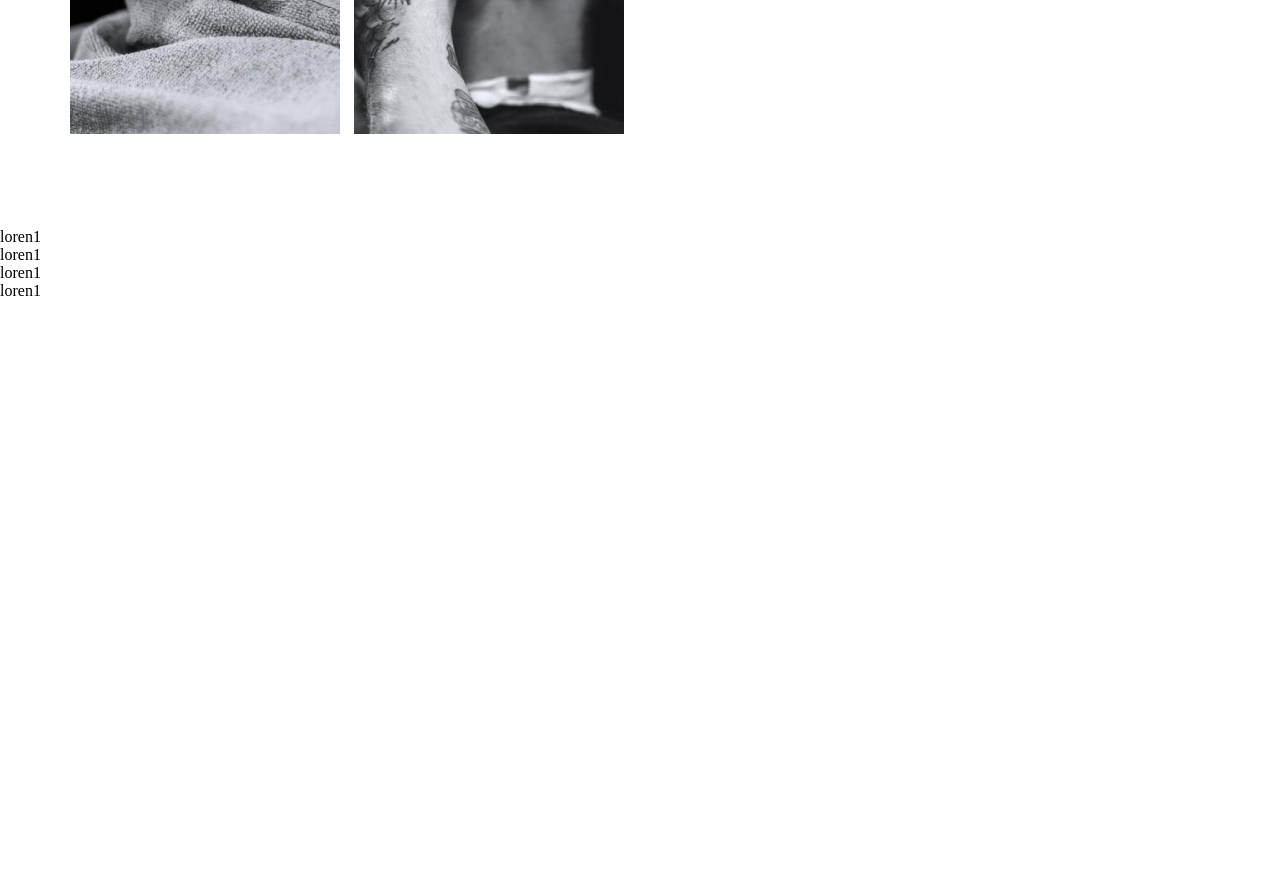
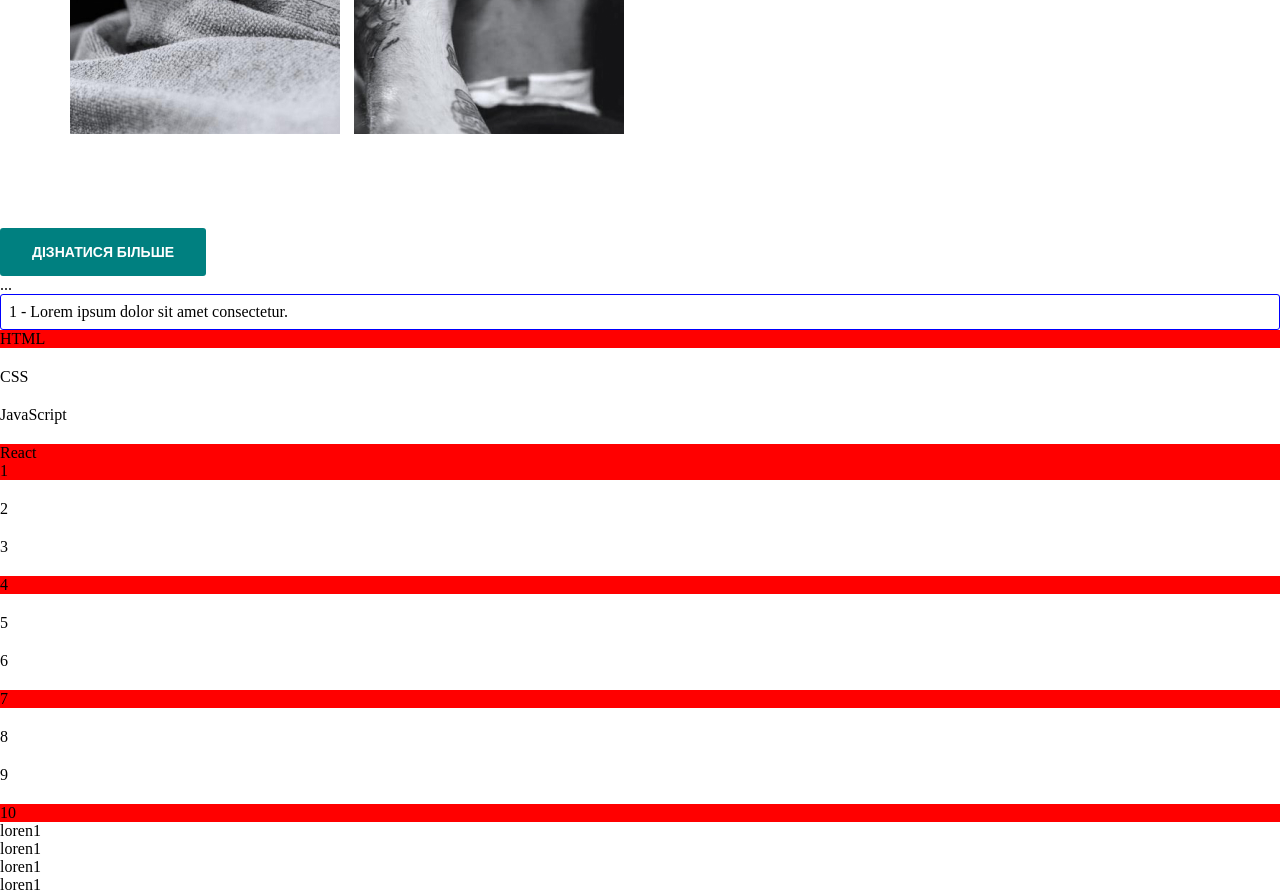
Before and after one commit to DmitryKuprienko/barbershop, a plain HTML site: page index.html in a window 1280 px wide. Shown: the part 1252-2146 px from the top of the page. Before the commit the page ends 1552 px from the top, so only its background shows below. Drawn offline with nearby package versions, Linux system fonts and the light colour scheme.

Commit message:
section tesst

```diff
--- a/index.html
+++ b/index.html
@@ -1,5 +1,5 @@
 <!DOCTYPE html>
-<html lang="en">
+<html lang="ru">
   <head>
     <meta charset="UTF-8" />
     <meta http-equiv="X-UA-Compatible" content="IE=edge" />
@@ -40,8 +40,7 @@
             <p class="intro">A hair salon for men in Kyiv</p>
             <h1 class="titlle">BarberShop</h1>
             <p class="hero-discription">
-              Мы эксперты в модных мужских стрижках. Работаем быстро, осторожно
-              и со вкусом.
+              Мы эксперты в модных мужских стрижках. Работаем быстро, осторожно и со вкусом.
             </p>
           </div>
         </div>
@@ -49,32 +48,51 @@
       <section class="discription">
         <div class="conteyner">
           <div class="img-conteyner">
-            <img
-              src="./imges\about\about-img-1.jpg"
-              alt="fgf"
-              class="discription-imeg"
-            />
-            <img
-              src="./imges\about\about-img-2.jpg"
-              alt="fgdg"
-              class="discription-imeg"
-            />
+            <img src="./imges\about\about-img-1.jpg" alt="fgf" class="discription-imeg" />
+            <img src="./imges\about\about-img-2.jpg" alt="fgdg" class="discription-imeg" />
           </div>
           <div class="content">
             <h3>О НАС</h3>
             <h2>Лучший Барбершоп твоего города</h2>
             <p>
-              Мы команда, которая никогда не останавливается на достигнутом и
-              жаждет перемен. И когда ты попадешь в руки нашего мастера, то уже
-              никогда не сможешь быть прежним. Мы команда, которая всегда с
-              клиентами "на одной волне". Поэтому, мы всегда готовы
+              Мы команда, которая никогда не останавливается на достигнутом и жаждет перемен. И
+              когда ты попадешь в руки нашего мастера, то уже никогда не сможешь быть прежним. Мы
+              команда, которая всегда с клиентами "на одной волне". Поэтому, мы всегда готовы
               усовершенствовать каждого, кто к нам приходит!
             </p>
+
             <button type="button">онлайн-запись</button>
           </div>
         </div>
       </section>
-      <section class="prices" id="prices"></section>
+      <section class="prices" id="prices">
+        <a href="" class="links">Дізнатися більше</a>
+        <div class="tabs">
+          <div class="controls">...</div>
+
+          <div class="pane is-active">1 - Lorem ipsum dolor sit amet consectetur.</div>
+          <div class="pane">2 - Lorem ipsum dolor sit amet consectetur.</div>
+          <div class="pane">3 - Lorem ipsum dolor sit amet consectetur.</div>
+        </div>
+        <ul class="list">
+          <li class="list-item">HTML</li>
+          <li class="list-item">CSS</li>
+          <li class="list-item">JavaScript</li>
+          <li class="list-item">React</li>
+        </ul>
+        <ul class="list">
+          <li class="list-item">1</li>
+          <li class="list-item">2</li>
+          <li class="list-item">3</li>
+          <li class="list-item">4</li>
+          <li class="list-item">5</li>
+          <li class="list-item">6</li>
+          <li class="list-item">7</li>
+          <li class="list-item">8</li>
+          <li class="list-item">9</li>
+          <li class="list-item">10</li>
+        </ul>
+      </section>
       <section class="info"></section>
       <section class="masters" id="masters"></section>
       <section class="gallery"></section>
--- a/style/style.css
+++ b/style/style.css
@@ -103,3 +103,40 @@
 .content{
     width: 500px;
 }
+/* проба по конспекту по удалять */
+
+    .links {
+        display: inline-block;
+        padding: 16px 32px;
+
+        border-radius: 3px;
+        background-color: teal;
+        color: white;
+
+        font-family: sans-serif;
+        font-size: 14px;
+        text-decoration: none;
+        text-transform: uppercase;
+        font-weight: 700;
+}
+.pane {
+    display: none;
+    padding: 8px;
+    border: 1px solid blue;
+    border-radius: 3px;
+  }
+
+  .is-active {
+    display: block;
+  }
+
+  /*
+ * Читається як: застосувати стилі до всіх елементів з класом list-item,
+ * які не є останнім елементом в колекції сусідів.
+ */
+  .list-item:not(:last-child) {
+    margin-bottom: 20px;
+  }
+  .list-item:nth-child(3n + 1) {
+    background-color: rgb(255, 0, 0);
+  }
```
Also changed, not shown: .prettierrc.json (renamed from prettierrc.json).
